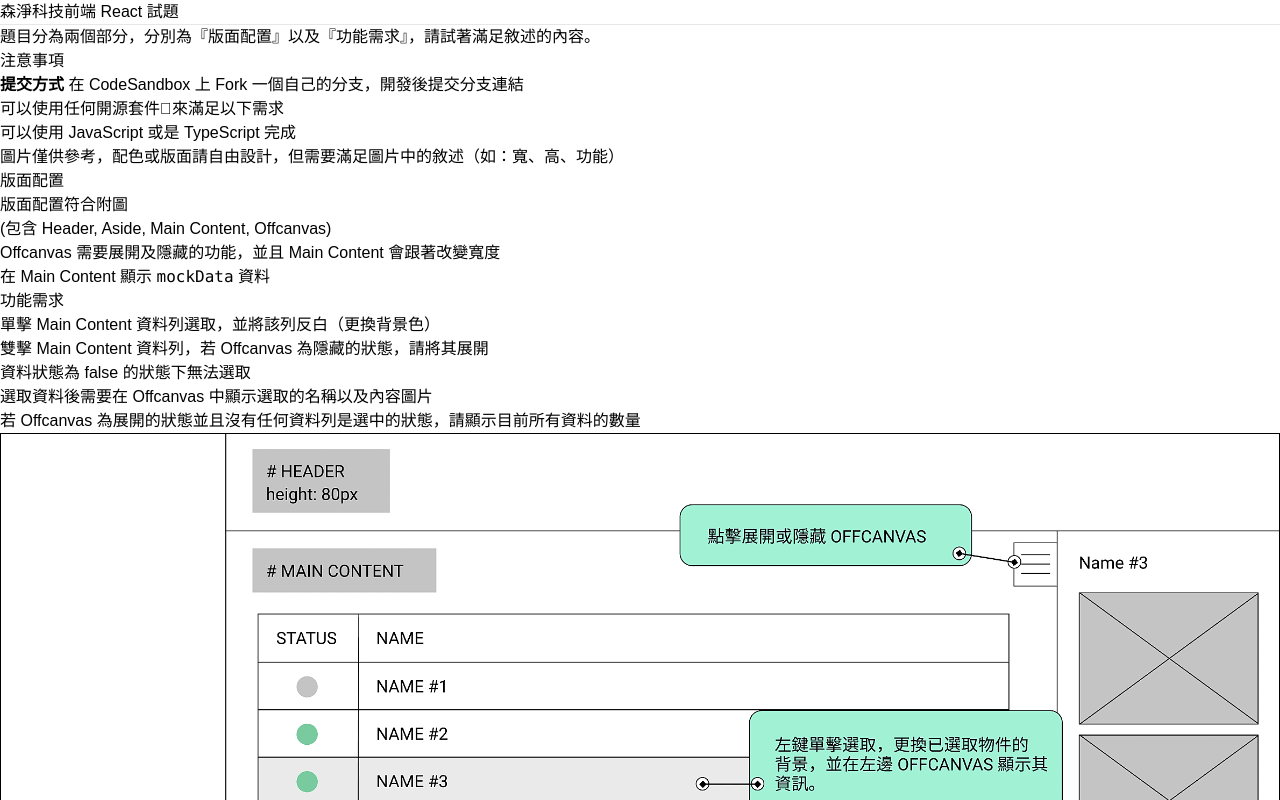
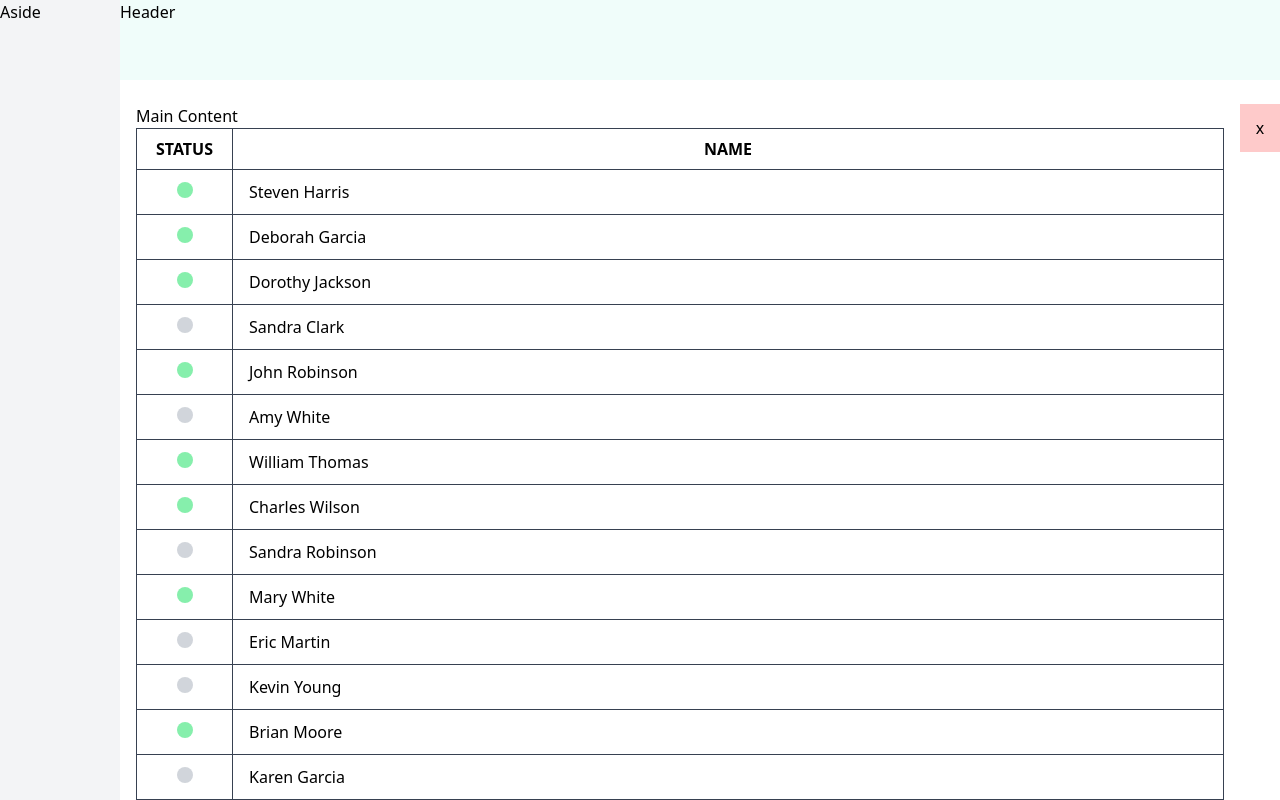
Before and after one commit to williamafil/amastek-prep, a React (Create React App) app: page / in a window 1280 px wide. Shown: the top 800 px of the page. Built offline with nearby package versions, Linux system fonts and the light colour scheme; the HTML template or start-up script is replaced by a standard one.

Commit message:
Add basic layout and drawer

```diff
--- a/package.json
+++ b/package.json
@@ -43,6 +43,7 @@
     ]
   },
   "devDependencies": {
+    "@types/mockjs": "^1.0.6",
     "autoprefixer": "^10.4.2",
     "postcss": "^8.4.6",
     "tailwindcss": "^3.0.23"
--- a/src/App.tsx
+++ b/src/App.tsx
@@ -1,14 +1,22 @@
 import React from "react";
+
+import mockData from "./mock"; // 請使用此資料
+import Aside from "./components/Aside";
+import Header from "./components/Header";
+import MainContent from "./components/MainContent";
 import "./styles.css";
-import Requirement from "./Requirement";
-
-import mockData from "../mock"; // 請使用此資料
 
 class App extends React.Component {
   render() {
     return (
-      <div className="App">
-        <Requirement />
+      <div className="flex">
+        <aside>
+          <Aside />
+        </aside>
+        <main className="flex-1">
+          <Header />
+          <MainContent mockData={mockData} />
+        </main>
       </div>
     );
   }
--- /dev/null
+++ b/src/components/Aside.tsx
@@ -0,0 +1,7 @@
+import React from "react";
+
+const Aside = () => {
+  return <div className="h-full w-[120px] bg-gray-100">Aside</div>;
+};
+
+export default Aside;
--- /dev/null
+++ b/src/components/Drawer.tsx
@@ -0,0 +1,34 @@
+import clsx from "clsx";
+
+interface Props {
+  isOpen: boolean;
+  onToggle: () => void;
+}
+
+const Drawer = ({ isOpen, onToggle }: Props) => {
+  return (
+    <aside className={clsx("relative bg-slate-100")}>
+      <div
+        onClick={onToggle}
+        className={clsx(
+          "cursor-pointer",
+          "absolute top-6 -left-10 w-10 h-12 bg-red-200",
+          "flex justify-center items-center",
+        )}
+      >
+        x
+      </div>
+      <h3
+        className={clsx(
+          "transition-all",
+          "overflow-hidden",
+          !isOpen ? "w-0" : "w-[200px]",
+        )}
+      >
+        drawer
+      </h3>
+    </aside>
+  );
+};
+
+export default Drawer;
--- /dev/null
+++ b/src/components/Header.tsx
@@ -0,0 +1,7 @@
+import React from "react";
+
+const Header = () => {
+  return <header className="h-[80px] bg-teal-50">Header</header>;
+};
+
+export default Header;
--- /dev/null
+++ b/src/components/MainContent.tsx
@@ -0,0 +1,53 @@
+import clsx from "clsx";
+import { useState } from "react";
+import { Mock } from "../mock/mock";
+import Drawer from "./Drawer";
+
+interface Props {
+  mockData: Mock[];
+}
+
+const MainContent = ({ mockData }: Props) => {
+  const [isOpen, setIsOpen] = useState<boolean>(false);
+  console.log("mockData :>> ", mockData);
+
+  const toggleDrawerHandler = () => {
+    setIsOpen((prev) => !prev);
+  };
+
+  return (
+    <div className="flex">
+      <section className={clsx("flex-1", "mr-10 px-4 py-6")}>
+        <h2>Main Content</h2>
+        <table className="w-full border">
+          <thead>
+            <tr>
+              <th className="py-2 w-24 border border-gray-700">STATUS</th>
+              <th className="py-2 border border-gray-700">NAME</th>
+            </tr>
+          </thead>
+          <tbody>
+            {mockData.map((item) => (
+              <tr>
+                <td className="py-2.5 text-center border border-gray-700">
+                  <div
+                    className={clsx(
+                      "inline-block w-4 h-4 rounded-full",
+                      item.status ? "bg-green-300" : "bg-gray-300",
+                    )}
+                  />
+                </td>
+                <td className="px-4 py-2 border border-gray-700">
+                  {item.name}
+                </td>
+              </tr>
+            ))}
+          </tbody>
+        </table>
+      </section>
+      <Drawer isOpen={isOpen} onToggle={toggleDrawerHandler} />
+    </div>
+  );
+};
+
+export default MainContent;
```
Also changed, not shown: src/mock/index.ts (renamed from mock/index.ts), src/mock/mock.d.ts (renamed from mock/mock.d.ts), 1 other file (tests, documents, lock files or other folders).
